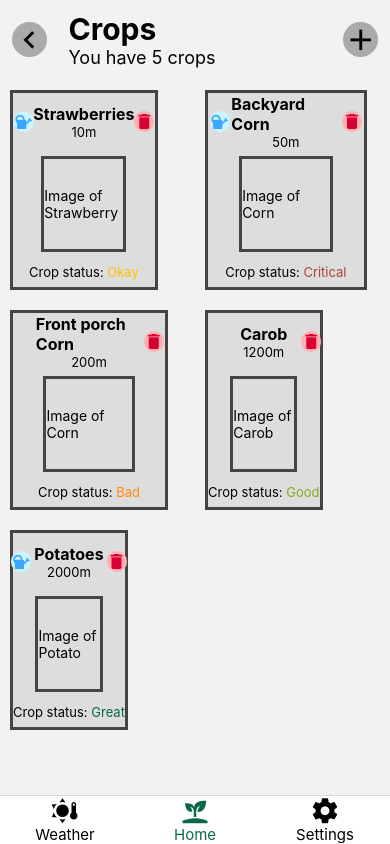
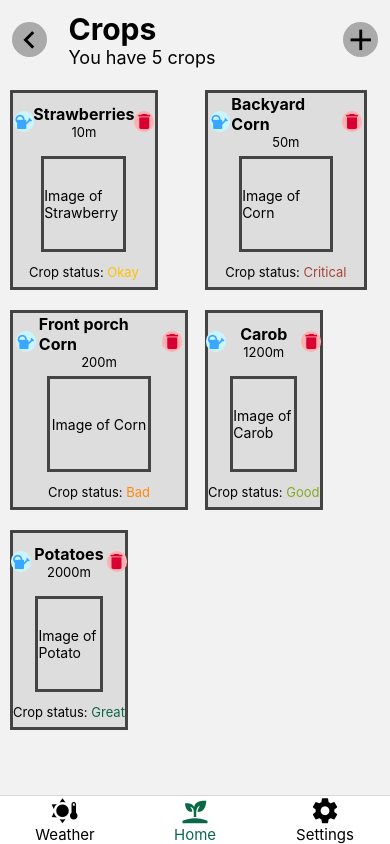
Before and after one commit to PedroGasparinho/HydroHarvestMobile, a React Native app: screen /BottomNavigator in a window 390 px wide. Built offline with nearby package versions, Linux system fonts and the light colour scheme.

Commit message:
Added simple icon component

```diff
--- a/src/components/CropComponent/index.tsx
+++ b/src/components/CropComponent/index.tsx
@@ -1,9 +1,10 @@
 import { StyleSheet, Text, TouchableOpacity, View } from "react-native";
-import { BORDER_COLOR, Crop, DELETE_ICON_BACK_COLOR, DELETE_ICON_MAIN_COLOR, ICON_RADIUS, ITEM_ICON_SIZE, ITEM_BACK_COLOR, ITEM_TEXT_SIZE, ITEM_TITLE_SIZE, TEXT_COLOR, WATER_ICON_BACK_COLOR, WATER_ICON_MAIN_COLOR, cropStatusToColor } from "../../utils";
+import { BORDER_COLOR, Crop, ITEM_ICON_SIZE, ITEM_BACK_COLOR, ITEM_TEXT_SIZE, ITEM_TITLE_SIZE, TEXT_COLOR, wateringCanIcon, deleteIcon } from "../../utils";
 import React from "react";
-import MCIcons from "react-native-vector-icons/MaterialCommunityIcons";
 import { useNavigation } from "@react-navigation/native";
 import { CROP_PAGE, homeStackProp } from "../../routes/homeStack";
+import StatusComponent from "../StatusComponent";
+import IconComponent from "../IconComponent";
 
 type Props = {
     crop: Crop
@@ -12,15 +13,6 @@ type Props = {
 function CropComponent(prop: Props) {
 
     const crop = prop.crop;
-
-    const notWateringElem =
-        <></>
-    const isWateringElem =
-        <TouchableOpacity style={styles.waterBackgroundView} onPress={onPressWater}>
-            <MCIcons name="watering-can" color={WATER_ICON_MAIN_COLOR} size={ITEM_ICON_SIZE}/>
-        </TouchableOpacity>
-
-    const statusColor = cropStatusToColor(crop.status);
 
     const homeNav = useNavigation<homeStackProp>();
 
@@ -39,32 +31,19 @@ function CropComponent(prop: Props) {
     return (
         <TouchableOpacity style={styles.outerView} onPress={onPressItem}>
             <View style={styles.topView}>
-                <View style={styles.topLeftView}>
-                    <>
-                        {
-                            crop.isWatering?isWateringElem:notWateringElem
-                        }
-                    </>
-                </View>
+                <IconComponent icon={wateringCanIcon} action={onPressWater} width={"15%"} size={ITEM_ICON_SIZE}/>
                 <View style={styles.topMiddleView}>
                     <Text style={styles.cropNameText}>{crop.name}</Text>
                     <Text style={styles.cropDistanceText}>{crop.distance + "m"}</Text>
                 </View>
-                <View style={styles.topRightView}>
-                    <TouchableOpacity style={styles.deleteBackgroundView} onPress={onPressDelete}>
-                        <MCIcons name="delete" color={DELETE_ICON_MAIN_COLOR} size={ITEM_ICON_SIZE}/>
-                    </TouchableOpacity>
-                </View>
+                <IconComponent icon={deleteIcon} action={onPressDelete} width={"15%"} size={ITEM_ICON_SIZE}/>
             </View>
             <View style={styles.middleView}>
                 <View style={styles.imageView}>
                     <Text>{"Image of " + crop.cropName}</Text>
                 </View>
             </View>
-            <View style={styles.bottomView}>
-                <Text style={styles.bottomText}>{"Crop status: "}</Text>
-                <Text style={[styles.bottomText, {color: statusColor}]}>{crop.status}</Text>
-            </View>
+            <StatusComponent cropStatus={crop.status} fontSize={ITEM_TEXT_SIZE} height="15%" />
         </TouchableOpacity>
     );
 }
@@ -84,17 +63,6 @@ const styles = StyleSheet.create({
         flexDirection: "row"
     },
 
-    topLeftView: {
-        width: "15%",
-        justifyContent: "center",
-        alignItems: "center",
-    },
-
-    waterBackgroundView: {
-        backgroundColor: WATER_ICON_BACK_COLOR,
-        borderRadius: ICON_RADIUS,
-    },
-
     topMiddleView: {
         width: "70%",
         justifyContent: "center",
@@ -112,17 +80,6 @@ const styles = StyleSheet.create({
         fontSize: ITEM_TEXT_SIZE,
     },
 
-    topRightView: {
-        width: "15%",
-        justifyContent: "center",
-        alignItems: "center",
-    },
-
-    deleteBackgroundView: {
-        backgroundColor: DELETE_ICON_BACK_COLOR,
-        borderRadius: ICON_RADIUS,
-    },
-
     middleView: {
         height: "55%",
         justifyContent: "center",
@@ -138,18 +95,6 @@ const styles = StyleSheet.create({
         alignItems: "center",
     },
 
-    bottomView: {
-        height: "15%",
-        justifyContent: "center",
-        alignItems: "center",
-        flexDirection: "row",
-    },
-
-    bottomText: {
-        color: TEXT_COLOR,
-        fontSize: ITEM_TEXT_SIZE,
-    }
-
 });
 
 export default CropComponent;
--- /dev/null
+++ b/src/components/IconComponent/index.tsx
@@ -0,0 +1,57 @@
+import { DimensionValue, StyleSheet, TouchableOpacity, View } from "react-native";
+import MCIcons from "react-native-vector-icons/MaterialCommunityIcons";
+import { Icon, ICON_BACK_COLOR, ICON_RADIUS } from "../../utils";
+
+type Props = {
+    icon?: Icon,
+    action?: (() => void),
+    width: string,
+    size: number,
+}
+
+function IconComponent(props: Props) {
+
+    const icon = props.icon
+    const action = props.action;
+    const width = {width: props.width as DimensionValue};
+    const background = {backgroundColor: icon?.backgroundColor}
+
+    function displayIcon() {
+        if(icon === undefined) {
+            return(<></>)
+        } else if(action === undefined) {
+            return(
+                <View style={[styles.iconRadius, background]}>
+                    <MCIcons name={icon.name} color={icon.color} size={props.size}/>
+                </View>
+            )
+        } else {
+            return(
+                <TouchableOpacity style={[styles.iconRadius, background]} onPress={props.action}>
+                    <MCIcons name={icon.name} color={icon.color} size={props.size}/>
+                </TouchableOpacity>
+            )
+        }
+    }
+
+    return(
+        <View style={[styles.iconView, width]}>
+            <>{displayIcon()}</>
+        </View>
+    )
+}
+
+const styles = StyleSheet.create({
+
+    iconView: {
+        justifyContent: "center",
+        alignItems: "center",
+    },
+
+    iconRadius: {
+        borderRadius: ICON_RADIUS,
+    },
+
+});
+
+export default IconComponent;
--- /dev/null
+++ b/src/components/StatusComponent/index.tsx
@@ -0,0 +1,39 @@
+import { DimensionValue, StyleSheet, Text, View } from "react-native";
+import { TEXT_COLOR, cropStatusToColor } from "../../utils";
+
+type Props = {
+    cropStatus: string,
+    fontSize: number,
+    height: string,
+}
+
+function StatusComponent(props: Props) {
+
+    const status = props.cropStatus;
+    const height = {height: props.height as DimensionValue};
+    const statusColor = {color: cropStatusToColor(status)};
+    const textSize = {fontSize: props.fontSize}
+
+    return(
+        <View style={[styles.outerView, height]}>
+            <Text style={[styles.textColor, textSize]}>{"Crop status: "}</Text>
+            <Text style={[statusColor, textSize]}>{status}</Text>
+        </View>
+    )
+}
+
+const styles = StyleSheet.create({
+
+    outerView: {
+        justifyContent: "center",
+        alignItems: "center",
+        flexDirection: "row",
+    },
+
+    textColor: {
+        color: TEXT_COLOR,
+    }
+
+});
+
+export default StatusComponent;
--- a/src/pages/CropPage/index.tsx
+++ b/src/pages/CropPage/index.tsx
@@ -1,7 +1,10 @@
 import { homeNavigationStackProp } from "../../routes/homeStack";
 import TitleBarComponent from "../../components/titleBarComponent";
 import { NativeStackScreenProps } from "@react-navigation/native-stack";
-import { Action, GO_BACK_ICON } from "../../utils";
+import { Action, ICON_MAIN_COLOR, ITEM_ICON_SIZE, ITEM_TEXT_SIZE, goBackIcon } from "../../utils";
+import { ScrollView, StyleSheet, Text, View } from "react-native";
+import MCIcons from "react-native-vector-icons/MaterialCommunityIcons";
+import StatusComponent from "../../components/StatusComponent";
 
 type NavProps = NativeStackScreenProps<homeNavigationStackProp, 'CropPage'>;
 
@@ -9,43 +12,99 @@ function CropPage({navigation, route}: NavProps) {
 
     const crop = route.params;
 
-    //const homeNav = useNavigation<homeStackProp>();
-
-    /*return (
-        <>
-            <Text>Crop Page</Text>
-            <Button
-                onPress={() => homeNav.navigate(HOME_PAGE)}
-                title="Go Back"
-                color="#841584"
-                accessibilityLabel="Learn more about this purple button"
-            />
-            <Button
-                onPress={() => homeNav.navigate(SYSTEM_PAGE)}
-                title="To Systems"
-                color="#841584"
-                accessibilityLabel="Learn more about this purple button"
-            />
-            <Button
-                onPress={() => homeNav.navigate(SCHEDULE_PAGE)}
-                title="To Schedule"
-                color="#841584"
-                accessibilityLabel="Learn more about this purple button"
-            />
-        </>
-    );*/
-
     const leftAction : Action = {
-        iconName: GO_BACK_ICON,
+        icon: goBackIcon,
         action: () => navigation.goBack(),
     }
 
     return(
         <>
             <TitleBarComponent title={crop.name} leftAction={leftAction}/>
+            <View style={styles.statusView}>
+                <View style={styles.statusTopView}>
+                    <View style={styles.statusIconView}>
+                        <></>
+                    </View>
+                    <View style={styles.statusTitleView}>
+                        <StatusComponent cropStatus={crop.status} fontSize={ITEM_TEXT_SIZE} height="100%"/>
+                    </View>
+                    <View style={styles.statusIconView}>
+                        <MCIcons name="reload" color={ICON_MAIN_COLOR} size={ITEM_ICON_SIZE} />
+                    </View>
+                </View>
+                <View style={styles.statusBottomView}>
+                    <View>
+                        <Text>Average Humidity</Text>
+                        <Text>(5 mins ago)</Text>
+                        <MCIcons name="water" color={ICON_MAIN_COLOR} size={ITEM_ICON_SIZE} />
+                        <MCIcons name="reload" color={ICON_MAIN_COLOR} size={ITEM_ICON_SIZE} />
+                        <Text>5%</Text>
+                    </View>
+                    <View>
+                        <Text>Average Humidity</Text>
+                        <Text>(5 mins ago)</Text>
+                        <MCIcons name="water" color={ICON_MAIN_COLOR} size={ITEM_ICON_SIZE} />
+                        <MCIcons name="reload" color={ICON_MAIN_COLOR} size={ITEM_ICON_SIZE} />
+                        <Text>5%</Text>
+                    </View>
+                    <View>
+                        <Text>Average Humidity</Text>
+                        <Text>(5 mins ago)</Text>
+                        <MCIcons name="water" color={ICON_MAIN_COLOR} size={ITEM_ICON_SIZE} />
+                        <MCIcons name="reload" color={ICON_MAIN_COLOR} size={ITEM_ICON_SIZE} />
+                        <Text>5%</Text>
+                    </View>
+                    <View>
+                        <Text>Average Humidity</Text>
+                        <Text>(5 mins ago)</Text>
+                        <MCIcons name="water" color={ICON_MAIN_COLOR} size={ITEM_ICON_SIZE} />
+                        <MCIcons name="reload" color={ICON_MAIN_COLOR} size={ITEM_ICON_SIZE} />
+                        <Text>5%</Text>
+                    </View>
+                </View>
+            </View>
+            <ScrollView style={styles.systemsView}>
+                <Text>AAA</Text>
+            </ScrollView>
         </>
     );
 
 }
 
+const styles = StyleSheet.create({
+
+    statusView: {
+        height: "40%",
+    },
+
+    statusTopView: {
+        height: "15%",
+        flexDirection: "row",
+    },
+
+    statusIconView: {
+        width: "15%",
+        justifyContent: "center",
+        alignItems: "center",
+    },
+
+    statusTitleView: {
+        width: "70%",
+        justifyContent: "center",
+        alignItems: "center",
+    },
+
+    statusBottomView: {
+        height: "85%",
+        backgroundColor: "#ff0000",
+        flexDirection: "row",
+    },
+
+    systemsView: {
+        height: "50%",
+        backgroundColor: "#ffff00",
+    }
+
+});
+
 export default CropPage;
--- a/src/pages/HomePage/index.tsx
+++ b/src/pages/HomePage/index.tsx
@@ -1,5 +1,5 @@
 import { ScrollView, StyleSheet, View } from "react-native";
-import { ADD_NEW_ICON, Action, Crop, GO_BACK_ICON, compareCrops } from "../../utils";
+import { Action, Crop, addNewIcon, compareCrops, goBackIcon } from "../../utils";
 import CropComponent from "../../components/CropComponent";
 import TitleBarComponent from "../../components/titleBarComponent";
 import { mainStackProp } from "../../routes/stack";
@@ -25,11 +25,11 @@ function HomePage() {
     const subtitle = "You have " + crops.length + " crops";
 
     const leftAction : Action = {
-        iconName: GO_BACK_ICON,
+        icon: goBackIcon,
         action: () => mainNav.goBack(),
     }
     const rightAction : Action = {
-        iconName: ADD_NEW_ICON,
+        icon: addNewIcon,
         action: () => mainNav.goBack(),
     }
 
--- a/src/utils/index.tsx
+++ b/src/utils/index.tsx
@@ -1,9 +1,15 @@
 /***************************************************** TYPES ******************************************************/
 
+export type Icon = {
+    name: string,
+    color: string,
+    backgroundColor: string,
+}
+
 export type Action = {
-    action: (() => void);
-    iconName: string;
-};
+    icon: Icon,
+    action: () => void,
+}
 
 export type Crop = {
     name: string,
@@ -49,9 +55,6 @@ export const DELETE_ICON_MAIN_COLOR = "#D80032";
 export const DELETE_ICON_BACK_COLOR = "#FFB0B0";
 
 export const ICON_RADIUS = 100;
-
-export const GO_BACK_ICON = "chevron-left";
-export const ADD_NEW_ICON = "plus";
 
 //Crop-related Constants
 export const CROP_GREAT_STATUS = "Great";
@@ -112,3 +115,29 @@ export function compareCrops(a: Crop, b: Crop) {
         return thirdCriterion;
     }
 }
+
+/*************************************************** CONSTANTS ***************************************************/
+
+export const goBackIcon : Icon = {
+    name: "chevron-left",
+    color: ICON_MAIN_COLOR,
+    backgroundColor: ICON_BACK_COLOR,
+}
+
+export const addNewIcon : Icon = {
+    name: "plus",
+    color: ICON_MAIN_COLOR,
+    backgroundColor: ICON_BACK_COLOR,
+}
+
+export const wateringCanIcon : Icon = {
+    name: "watering-can",
+    color: WATER_ICON_MAIN_COLOR,
+    backgroundColor: WATER_ICON_BACK_COLOR,
+}
+
+export const deleteIcon : Icon = {
+    name: "delete",
+    color: DELETE_ICON_MAIN_COLOR,
+    backgroundColor: DELETE_ICON_BACK_COLOR,
+}
```
Also changed, not shown: src/components/titleBarComponent/index.tsx (+8 -21 lines).
